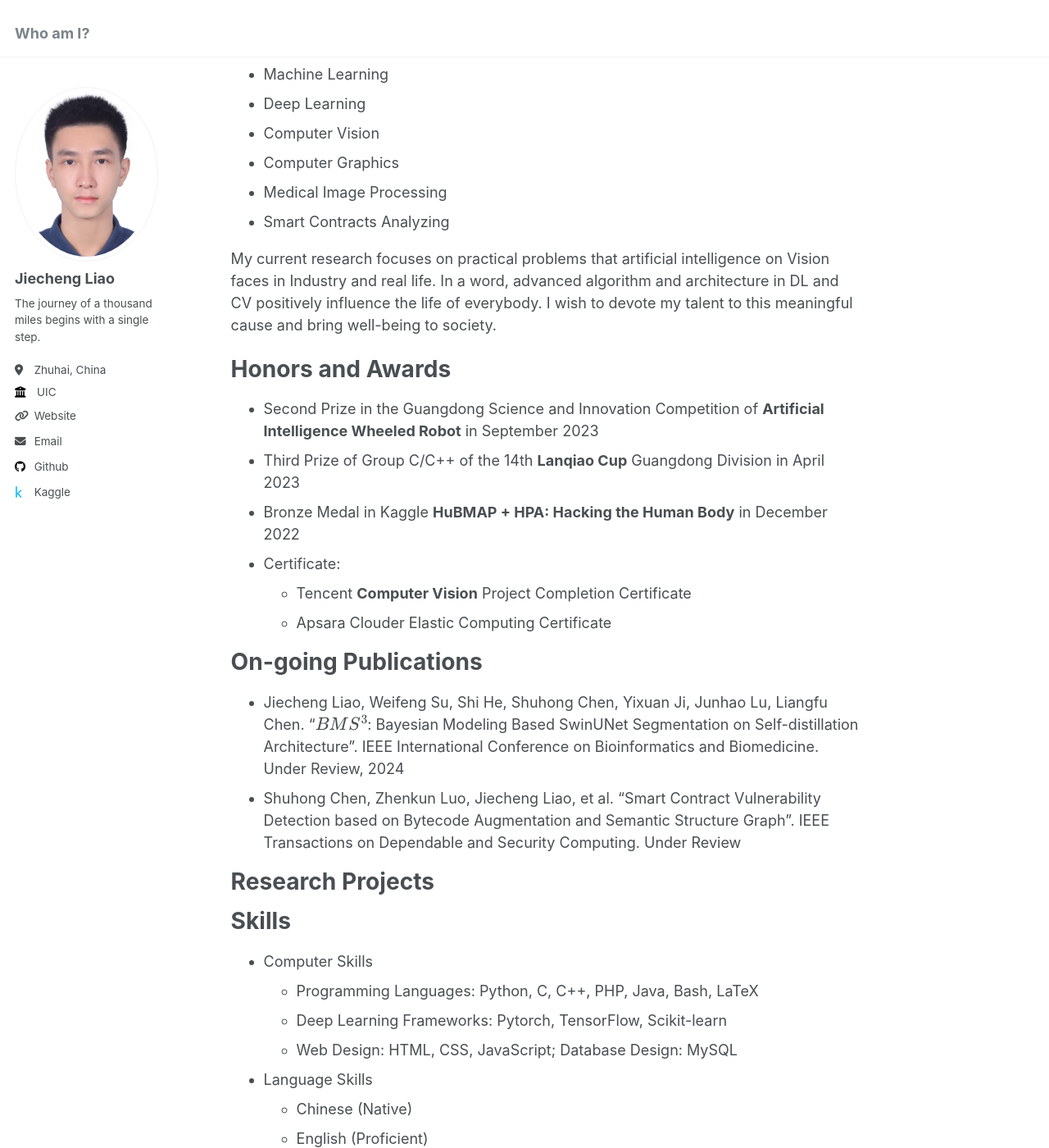
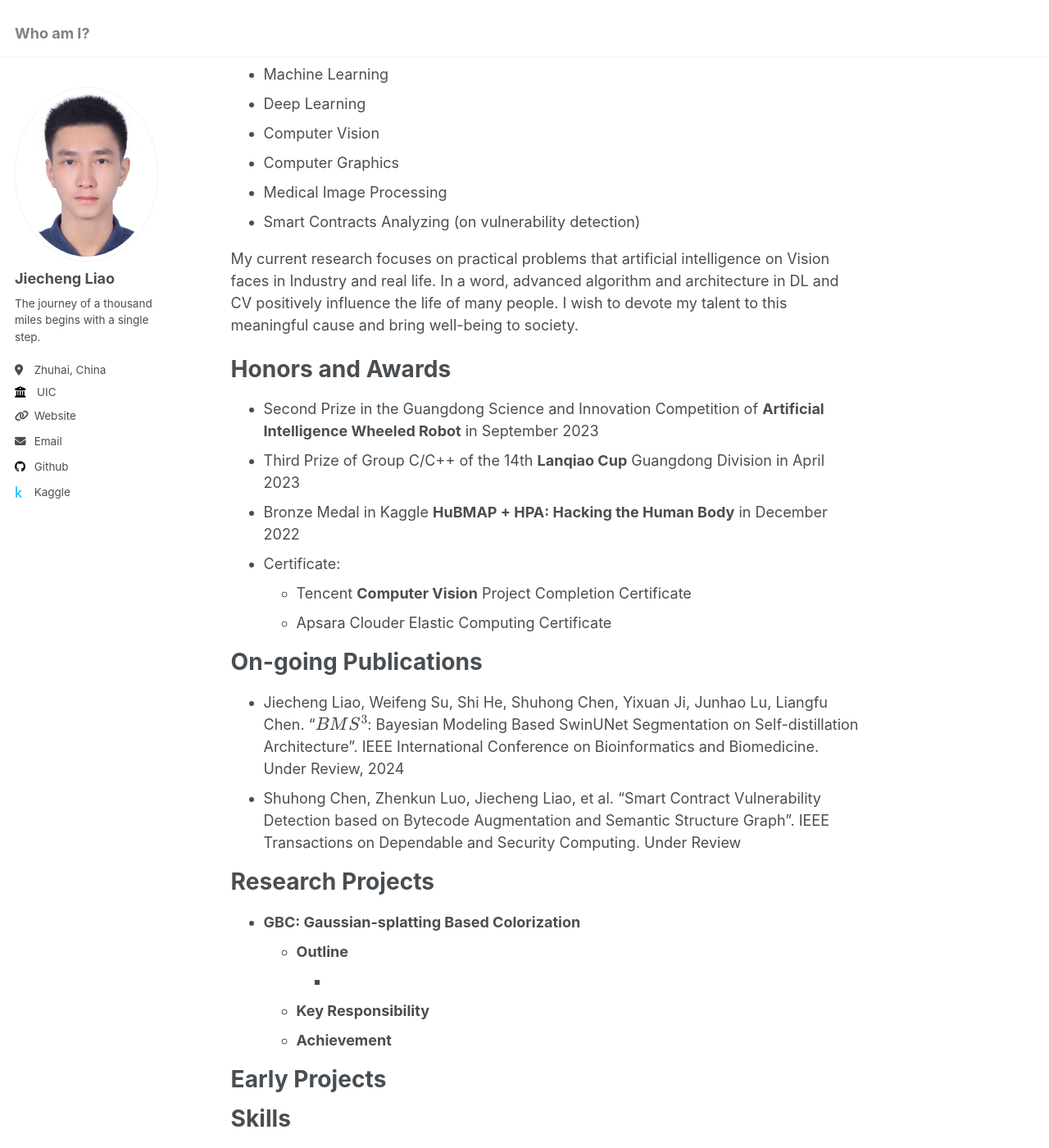
Before and after one commit to ffftuanxxx/ffftuanxxx.github.io, a Jekyll site: the page built from _pages/about.md, in a window 1280 px wide and 1400 px high, scrolled down 560 px. Shown: the whole window at 82% size. Built offline with Jekyll 4.4.1, drawn with Linux system fonts in a browser that asks for light colours.

Commit message:
Update about.md

```diff
--- a/_pages/about.md
+++ b/_pages/about.md
@@ -29,9 +29,9 @@ Research Interests
 - Computer Vision
 - Computer Graphics
 - Medical Image Processing
-- Smart Contracts Analyzing
+- Smart Contracts Analyzing (on vulnerability detection)
 
-My current research focuses on practical problems that artificial intelligence on Vision faces in Industry and real life. In a word, advanced algorithm and architecture in DL and CV positively influence the life of everybody. I wish to devote my talent to this meaningful cause and bring well-being to society.
+My current research focuses on practical problems that artificial intelligence on Vision faces in Industry and real life. In a word, advanced algorithm and architecture in DL and CV positively influence the life of many people. I wish to devote my talent to this meaningful cause and bring well-being to society.
 
 Honors and Awards
 ======
@@ -48,6 +48,15 @@ On-going Publications
 - Shuhong Chen, Zhenkun Luo, Jiecheng Liao, et al. "Smart Contract Vulnerability Detection based on Bytecode Augmentation and Semantic Structure Graph". IEEE Transactions on Dependable and Security Computing. Under Review
 
 Research Projects
+======
+- **GBC: Gaussian-splatting Based Colorization**
+  - **Outline**
+    -
+  - **Key Responsibility**
+  - **Achievement**
+
+
+Early Projects
 ======
 
 Skills
```
